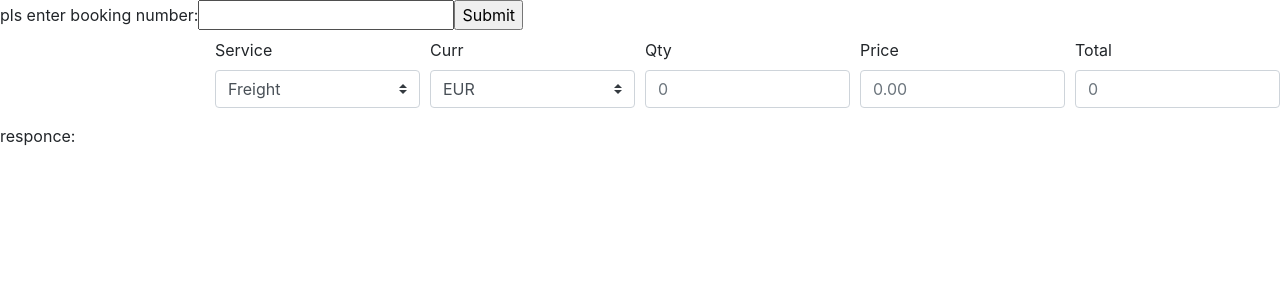
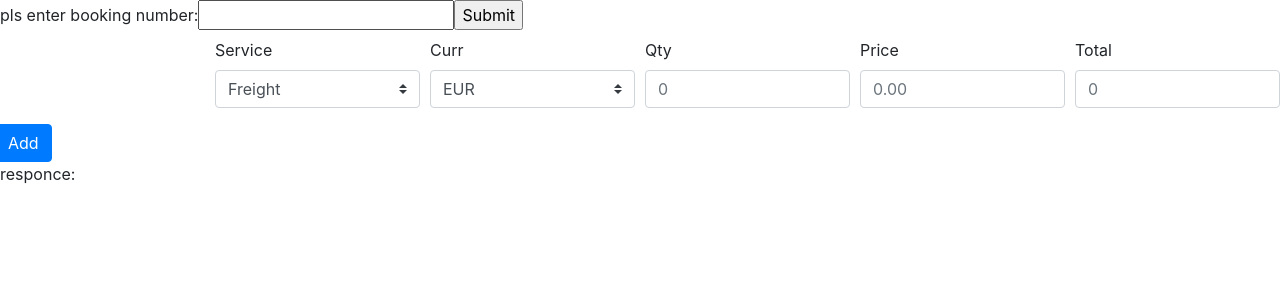
Before and after one commit to countess-elena/InvoicingReact, a React (Create React App) app: page / in a window 1280 px wide. Shown: the top 300 px of the page. Built offline with nearby package versions, Linux system fonts and the light colour scheme.

Commit message:
with adding invoice line in state functionality

```diff
--- a/src/CheckboxCntrs.js
+++ b/src/CheckboxCntrs.js
@@ -9,16 +9,15 @@ import Col from 'react-bootstrap/Col'
 class CheckboxCntr extends React.Component {
     constructor (props) {
         super (props);
-        var cntrs=props.cntr_numbers;
-        //alert (cntrs)
-        var cntrs = [];
         this.state = {
             price: 0,
-            checkedSet: (this.props.cntr_numbers)
+            checkedSet: (this.props.cntr_numbers),
+            invContent: []
         };
 
         this.handleChange = this.handleChange.bind(this);
         this.handleInputChange = this.handleInputChange.bind(this);
+        this.handleSubmit = this.handleSubmit.bind(this);
     }
 
 
@@ -54,14 +53,33 @@ class CheckboxCntr extends React.Component {
         this.forceUpdate()
       }
 
-//    static getDerivedStateFromProps(props, state) {
-  //      return  {checkedSet: props.cntr_numbers};     }
+      handleSubmit (event) {
+        event.preventDefault();
+        var cntrs = this.state.checkedSet.slice();
+        //alert (cntrs);
+        var oneline = {
+            cntrs: cntrs,
+            qty: event.target[2].value,
+            curr: event.target[1].value,
+            price: this.state.price,
+            service: event.target[0].value
+        }
+        var curr = this.state.invContent.slice();
+        curr.push (oneline);
+        this.setState ({invContent: curr});
+        // alert(this.state.invContent[0].curr);
+
+         this.setState ({checkedSet: (this.props.cntr_numbers)});
+         this.setState({price: 0});
+
+      }
 
 render () {
     //var cntrs=this.props.cntr_numbers.toString();
     //alert ("render")
     return (
         <div>
+<Form onSubmit={this.handleSubmit} >
 <Form.Row>
 <Col>
 { this.props.cntr_numbers.map ((cntr, index) =>
@@ -110,10 +128,14 @@ render () {
               <Form.Control placeholder={this.state.price*this.state.checkedSet.length}/>
             </Col>
 </Form.Row>
+<Form.Row>
+<Button variant="primary" type="submit" >
+    Add
+  </Button>
+</Form.Row>
+</Form>
+
     </div>
-
-
-
     )}}
 
 
```
